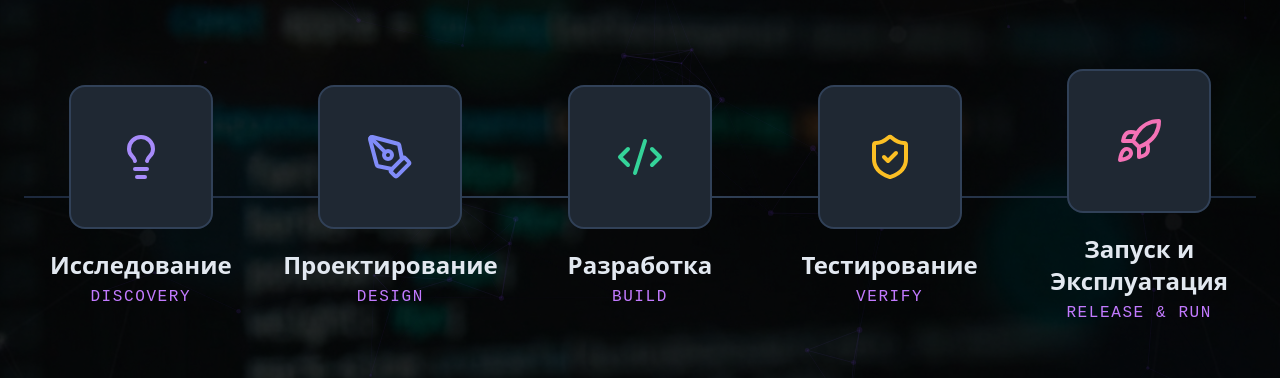
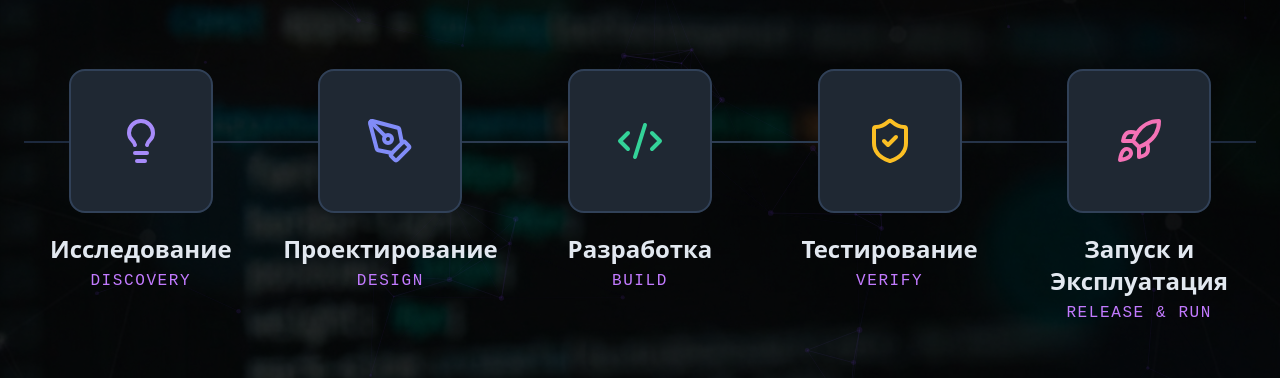
Before and after one commit to darkhan2409/dev_jobs, a React (Vite) app in the folder frontend/: page /guide in a window 1280 px wide. Shown: the part 220-598 px from the top of the page. Built offline with nearby package versions, Linux system fonts and the light colour scheme; no server answers.

Commit message:
fix: guide pipeline card alignment — items-start and connecting line position

```diff
--- a/frontend/src/pages/guide/GuidePipelinePage.jsx
+++ b/frontend/src/pages/guide/GuidePipelinePage.jsx
@@ -76,10 +76,10 @@ export default function GuidePipelinePage() {
 
       {/* ── Pipeline ── */}
       <div className="relative">
-        {/* Background connecting line (desktop only) */}
-        <div className="hidden lg:block absolute top-1/2 left-0 right-0 -translate-y-1/2 h-0.5 bg-gradient-to-r from-slate-800 via-slate-700 to-slate-800" />
+        {/* Background connecting line — at 72px (center of h-36 card) */}
+        <div className="hidden lg:block absolute top-[72px] left-0 right-0 h-0.5 bg-gradient-to-r from-slate-800 via-slate-700 to-slate-800" />
 
-        <div className="flex flex-col lg:grid lg:grid-cols-5 items-center gap-12 lg:gap-4">
+        <div className="flex flex-col lg:grid lg:grid-cols-5 lg:items-start items-center gap-12 lg:gap-4">
           {GUIDE_STAGES.map((stage) => {
             const Icon = ICON_MAP[stage.icon];
             const isHovered = hoveredId === stage.id;
```
